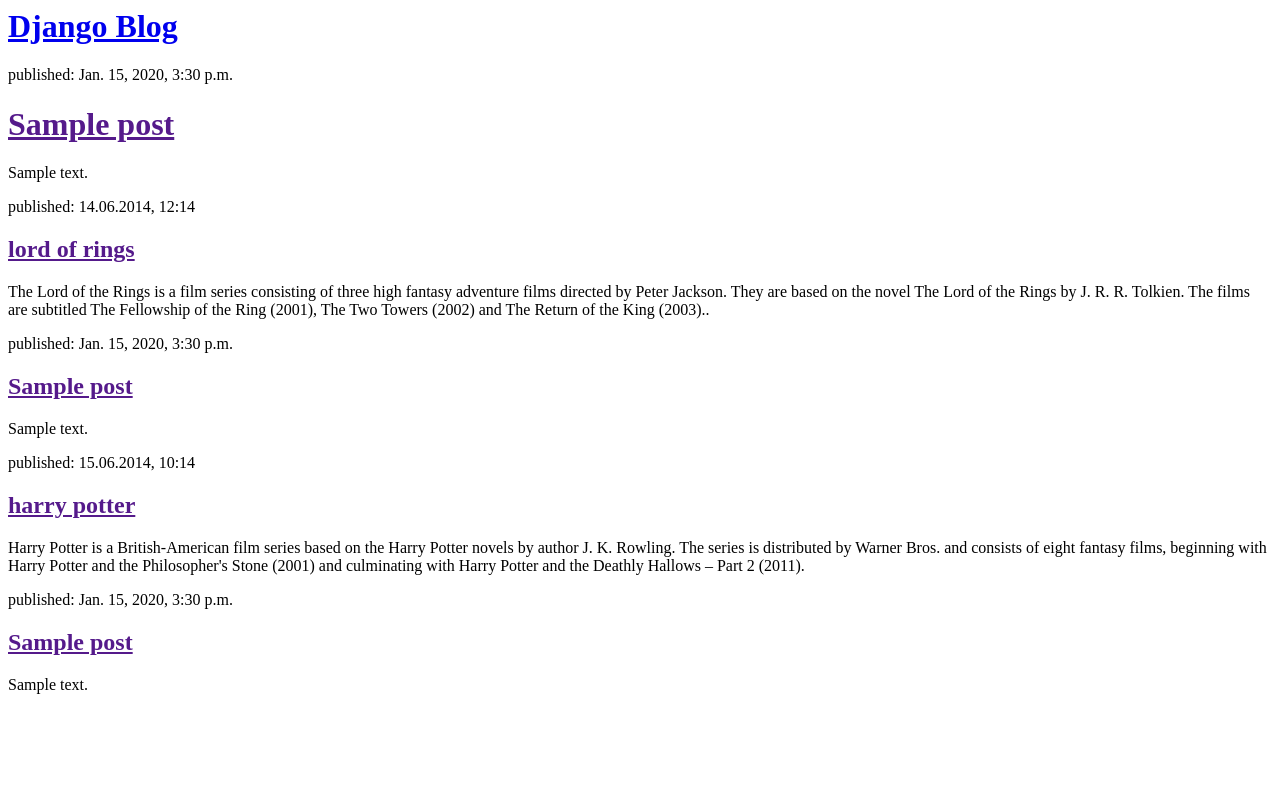
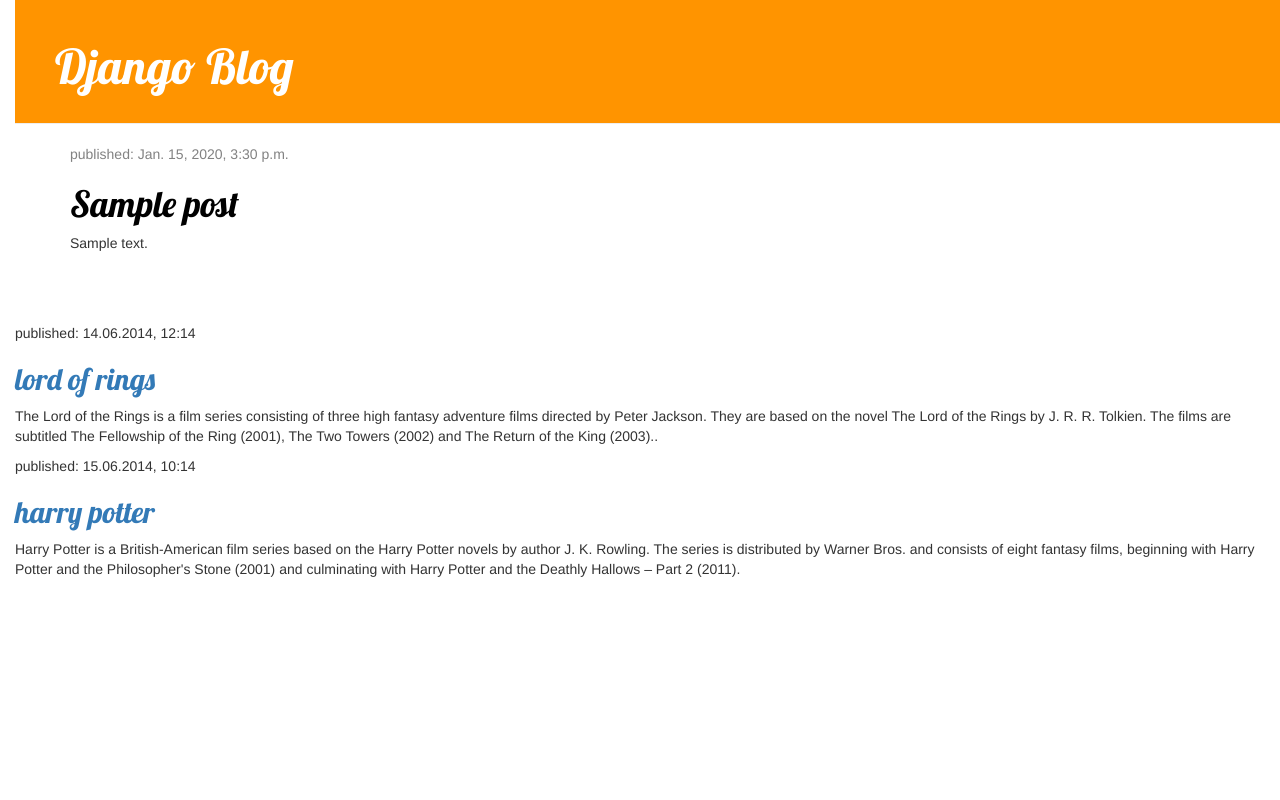
Before and after one commit to karthikgr23/my-first-blog, a Django app: template blog/templates/blog/post_list.html in a window 1280 px wide. Run offline with Django 3.2, Linux system fonts and the light colour scheme; the template is opened without the code that fills it: values that come from a table or form of the project are taken from there, others are empty; tables that the repository leaves empty hold one stand-in row (values such as "Sample post"); some libraries are stand-ins or nearby versions.

Commit message:
Modified templates  again.

```diff
--- /dev/null
+++ b/blog/static/css/blog.css
@@ -0,0 +1,52 @@
+body {
+    padding-left: 15px;
+}
+h1 a {
+    color: #FCA205;
+    font-family: 'Lobster';
+}
+.page-header {
+    background-color: #ff9400;
+    margin-top: 0;
+    padding: 20px 20px 20px 40px;
+}
+.page-header h1, .page-header h1 a, .page-header h1 a:visited, .page-header h1 a:active {
+    color: #ffffff;
+    font-size: 36pt;
+    text-decoration: none;
+}
+
+.content {
+    margin-left: 40px;
+}
+
+h1, h2, h3, h4 {
+    font-family: 'Lobster', cursive;
+}
+
+.date {
+    color: #828282;
+}
+
+.save {
+    float: right;
+}
+
+.post-form textarea, .post-form input {
+    width: 100%;
+}
+
+.top-menu, .top-menu:hover, .top-menu:visited {
+    color: #ffffff;
+    float: right;
+    font-size: 26pt;
+    margin-right: 20px;
+}
+
+.post {
+    margin-bottom: 70px;
+}
+
+.post h1 a, .post h1 a:visited {
+    color: #000000;
+}
--- a/blog/templates/blog/post_list.html
+++ b/blog/templates/blog/post_list.html
@@ -1,41 +1,40 @@
+{% load staticfiles %}
 <html>
     <head>
         <title>Django blog</title>
+        <link rel="stylesheet" href="//maxcdn.bootstrapcdn.com/bootstrap/3.2.0/css/bootstrap.min.css">
+        <link rel="stylesheet" href="//maxcdn.bootstrapcdn.com/bootstrap/3.2.0/css/bootstrap-theme.min.css">
+        <link rel="stylesheet" href="{% static 'css/blog.css' %}">
+        <link href="//fonts.googleapis.com/css?family=Lobster&subset=latin,latin-ext" rel="stylesheet" type="text/css">
     </head>
     <body>
-        <div>
+        <div class="page-header">
             <h1><a href="/">Django Blog</a></h1>
         </div>
+        <div class="content container">
+    <div class="row">
+        <div class="col-md-8">
             {% for post in posts %}
-            <div>
+                <div class="post">
+                    <div class="date">
                         <p>published: {{ post.published_date }}</p>
+                    </div>
                     <h1><a href="">{{ post.title }}</a></h1>
                     <p>{{ post.text|linebreaksbr }}</p>
                 </div>
             {% endfor %}
+        </div>
+    </div>
+</div>
         <div>
             <p>published: 14.06.2014, 12:14</p>
             <h2><a href="">lord of rings</a></h2>
             <p>The Lord of the Rings is a film series consisting of three high fantasy adventure films directed by Peter Jackson. They are based on the novel The Lord of the Rings by J. R. R. Tolkien. The films are subtitled The Fellowship of the Ring (2001), The Two Towers (2002) and The Return of the King (2003)..</p>
         </div>
-        {% for post in posts %}
-            <div>
-                <p>published: {{ post.published_date }}</p>
-                <h2><a href="">{{ post.title }}</a></h2>
-                <p>{{ post.text|linebreaksbr }}</p>
-            </div>
-        {% endfor %}
             <div>
             <p>published: 15.06.2014, 10:14</p>
             <h2><a href="">harry potter</a></h2>
             <p>Harry Potter is a British-American film series based on the Harry Potter novels by author J. K. Rowling. The series is distributed by Warner Bros. and consists of eight fantasy films, beginning with Harry Potter and the Philosopher's Stone (2001) and culminating with Harry Potter and the Deathly Hallows – Part 2 (2011).</p>
         </div>
-        {% for post in posts %}
-            <div>
-                <p>published: {{ post.published_date }}</p>
-                <h2><a href="">{{ post.title }}</a></h2>
-                <p>{{ post.text|linebreaksbr }}</p>
-            </div>
-        {% endfor %}
     </body>
 </html>
```
Also changed, not shown: blog/templates/blog/base.html (added, +23 -0 lines). Lines whose indentation alone changed are shown as unchanged.
